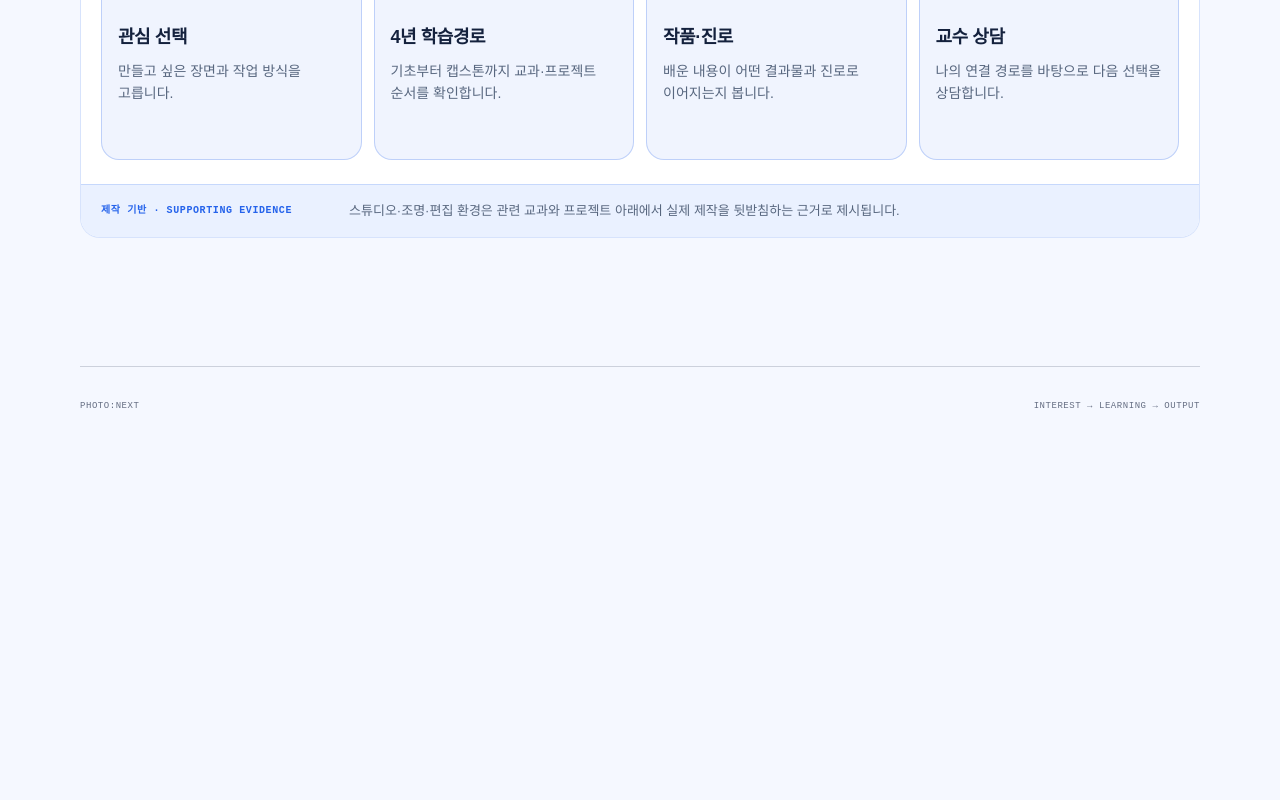
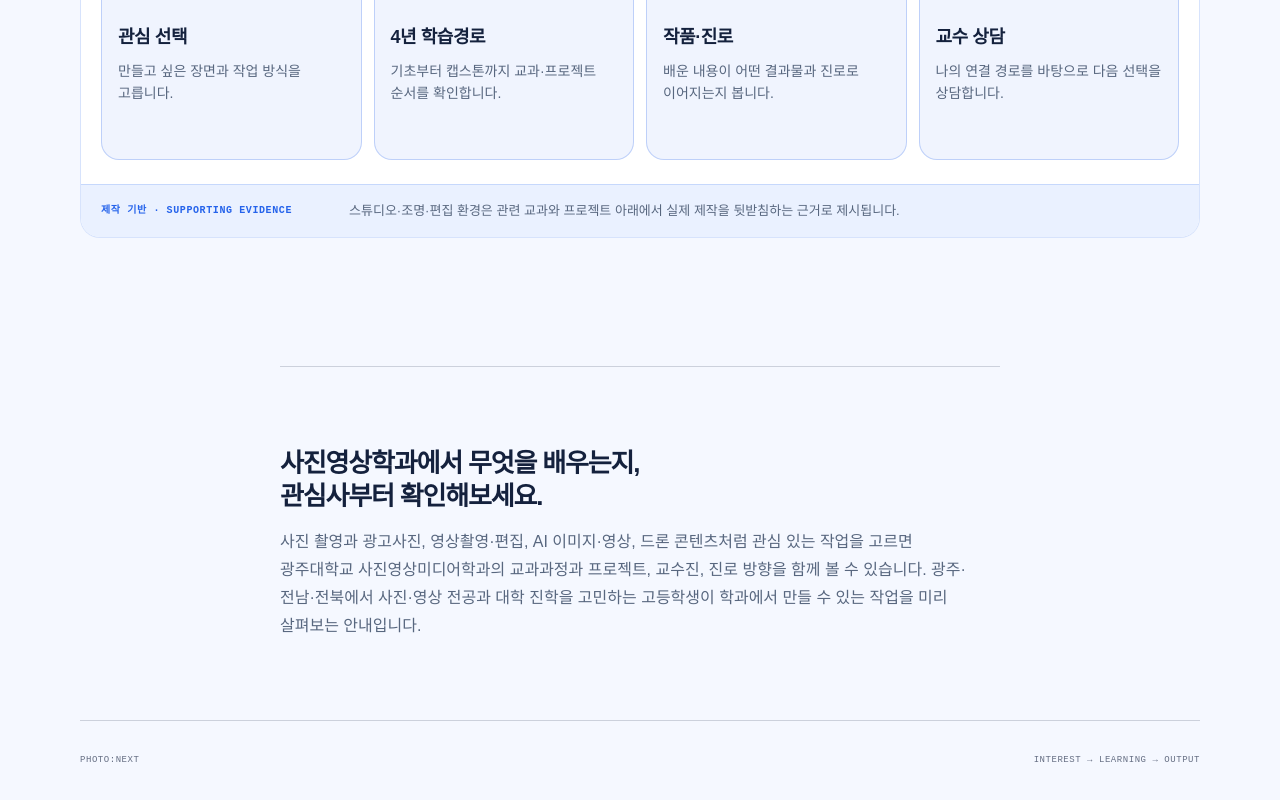
Before and after one commit to taejunyun1/gju_freshman_hooking, a Nuxt app: page / in a window 1280 px wide. Shown: the part 1324-2124 px from the top of the page. Before the commit the page ends 1770 px from the top, so only its background shows below. Built offline with nearby package versions, Linux system fonts and the light colour scheme; no server answers; a web font is replaced by a local one.

Commit message:
feat: 2026-07-29 랜딩 고등학생 검색 메타 추가

```diff
--- a/app/app.vue
+++ b/app/app.vue
@@ -1,11 +1,11 @@
 <script setup lang="ts">
-import { DOCUMENT_BRAND } from '#shared/constants/department-brand'
+import { PUBLIC_SEO } from '#shared/content/public-seo'
 
 useHead({
-  title: DOCUMENT_BRAND,
+  title: PUBLIC_SEO.title,
   meta: [{
     name: 'description',
-    content: '광주대학교 사진영상미디어학과에서 관심사를 교과과정, 프로젝트, 교수진과 진로로 연결해 보는 PHOTO:NEXT입니다.',
+    content: PUBLIC_SEO.description,
   }],
 })
 </script>
--- a/app/pages/index.vue
+++ b/app/pages/index.vue
@@ -3,6 +3,36 @@ import { onMounted } from 'vue'
 import { DEPARTMENT_SERVICE_BRAND, HOME_ARIA_LABEL } from '../../shared/constants/department-brand'
 import DepartmentPhotoRotator from '../components/common/DepartmentPhotoRotator.vue'
 import { landingDepartmentPhotos } from '../../shared/content/department-photos'
+import {
+  LANDING_DISCOVERY_COPY,
+  PUBLIC_DEPARTMENT_JSON_LD,
+  PUBLIC_SEO,
+  PUBLIC_SITE_URL,
+  PUBLIC_WEB_SITE_JSON_LD,
+} from '../../shared/content/public-seo'
+
+useServerSeoMeta({
+  title: PUBLIC_SEO.title,
+  description: PUBLIC_SEO.description,
+  robots: 'index, follow',
+  ogType: 'website',
+  ogTitle: PUBLIC_SEO.title,
+  ogDescription: PUBLIC_SEO.description,
+  ogUrl: PUBLIC_SITE_URL,
+  ogImage: PUBLIC_SEO.image,
+  twitterCard: 'summary_large_image',
+  twitterTitle: PUBLIC_SEO.title,
+  twitterDescription: PUBLIC_SEO.description,
+  twitterImage: PUBLIC_SEO.image,
+})
+
+useServerHead({
+  link: [{ rel: 'canonical', href: PUBLIC_SITE_URL }],
+  script: [
+    { type: 'application/ld+json', innerHTML: JSON.stringify(PUBLIC_WEB_SITE_JSON_LD) },
+    { type: 'application/ld+json', innerHTML: JSON.stringify(PUBLIC_DEPARTMENT_JSON_LD) },
+  ],
+})
 
 onMounted(() => {
   void $fetch('/api/events', {
@@ -105,6 +135,14 @@ onMounted(() => {
           </aside>
         </div>
       </section>
+
+      <section
+        class="seo-discovery"
+        data-seo-discovery
+      >
+        <h2>{{ LANDING_DISCOVERY_COPY.title }}</h2>
+        <p>{{ LANDING_DISCOVERY_COPY.body }}</p>
+      </section>
     </main>
 
     <footer class="landing__footer">
@@ -123,6 +161,7 @@ onMounted(() => {
 .landing__masthead,
 .landing__hero,
 .sequence,
+.seo-discovery,
 .landing__footer {
   width: min(100% - 2.5rem, var(--timeline));
   margin-inline: auto;
@@ -388,6 +427,30 @@ onMounted(() => {
   word-break: keep-all;
 }
 
+.seo-discovery {
+  max-width: var(--content);
+  border-top: 1px solid color-mix(in srgb, var(--color-primary-strong) 18%, transparent);
+  padding-block: clamp(3.5rem, 8vw, 5rem);
+}
+
+.seo-discovery h2 {
+  max-width: 25ch;
+  margin: 0;
+  font-family: var(--font-display);
+  font-size: clamp(1.375rem, 3vw, 1.625rem);
+  letter-spacing: -0.045em;
+  line-height: 1.25;
+  word-break: keep-all;
+}
+
+.seo-discovery p {
+  max-width: 44rem;
+  margin: 1rem 0 0;
+  color: var(--color-muted);
+  line-height: 1.75;
+  word-break: keep-all;
+}
+
 .landing__footer {
   min-height: 5rem;
   display: flex;
@@ -408,6 +471,7 @@ onMounted(() => {
   .landing__masthead,
   .landing__hero,
   .sequence,
+  .seo-discovery,
   .landing__footer {
     width: min(100% - 5rem, var(--timeline));
   }
--- /dev/null
+++ b/shared/content/public-seo.ts
@@ -0,0 +1,31 @@
+export const PUBLIC_SITE_URL = 'https://photo-next-mvp.taejunyun.workers.dev' as const
+
+export const PUBLIC_SEO = Object.freeze({
+  title: '광주대학교 사진영상미디어학과 | 사진·영상·편집 진로·입시 안내',
+  description: '광주·전남·전북 고등학생을 위한 광주대학교 사진영상미디어학과 안내. 사진, 영상촬영·편집, 광고사진, AI·드론 관심사를 교과과정·프로젝트·교수진·진로와 연결해 봅니다.',
+  image: `${PUBLIC_SITE_URL}/images/department/event-shooting-1.webp`,
+})
+
+export const PUBLIC_WEB_SITE_JSON_LD = Object.freeze({
+  '@context': 'https://schema.org',
+  '@type': 'WebSite',
+  name: 'PHOTO:NEXT',
+  url: PUBLIC_SITE_URL,
+  inLanguage: 'ko-KR',
+})
+
+export const PUBLIC_DEPARTMENT_JSON_LD = Object.freeze({
+  '@context': 'https://schema.org',
+  '@type': 'CollegeOrUniversity',
+  name: '광주대학교 사진영상미디어학과',
+  url: PUBLIC_SITE_URL,
+  sameAs: 'https://gjuphoto.com/',
+  description: PUBLIC_SEO.description,
+  areaServed: ['광주광역시', '전라남도', '전라북도'],
+  knowsAbout: ['사진', '영상촬영', '영상편집', '광고사진', 'AI 이미지', '드론 콘텐츠'],
+})
+
+export const LANDING_DISCOVERY_COPY = Object.freeze({
+  title: '사진영상학과에서 무엇을 배우는지, 관심사부터 확인해보세요.',
+  body: '사진 촬영과 광고사진, 영상촬영·편집, AI 이미지·영상, 드론 콘텐츠처럼 관심 있는 작업을 고르면 광주대학교 사진영상미디어학과의 교과과정과 프로젝트, 교수진, 진로 방향을 함께 볼 수 있습니다. 광주·전남·전북에서 사진·영상 전공과 대학 진학을 고민하는 고등학생이 학과에서 만들 수 있는 작업을 미리 살펴보는 안내입니다.',
+})
```
Also changed, not shown: 2 other files (tests, documents, lock files or other folders).
